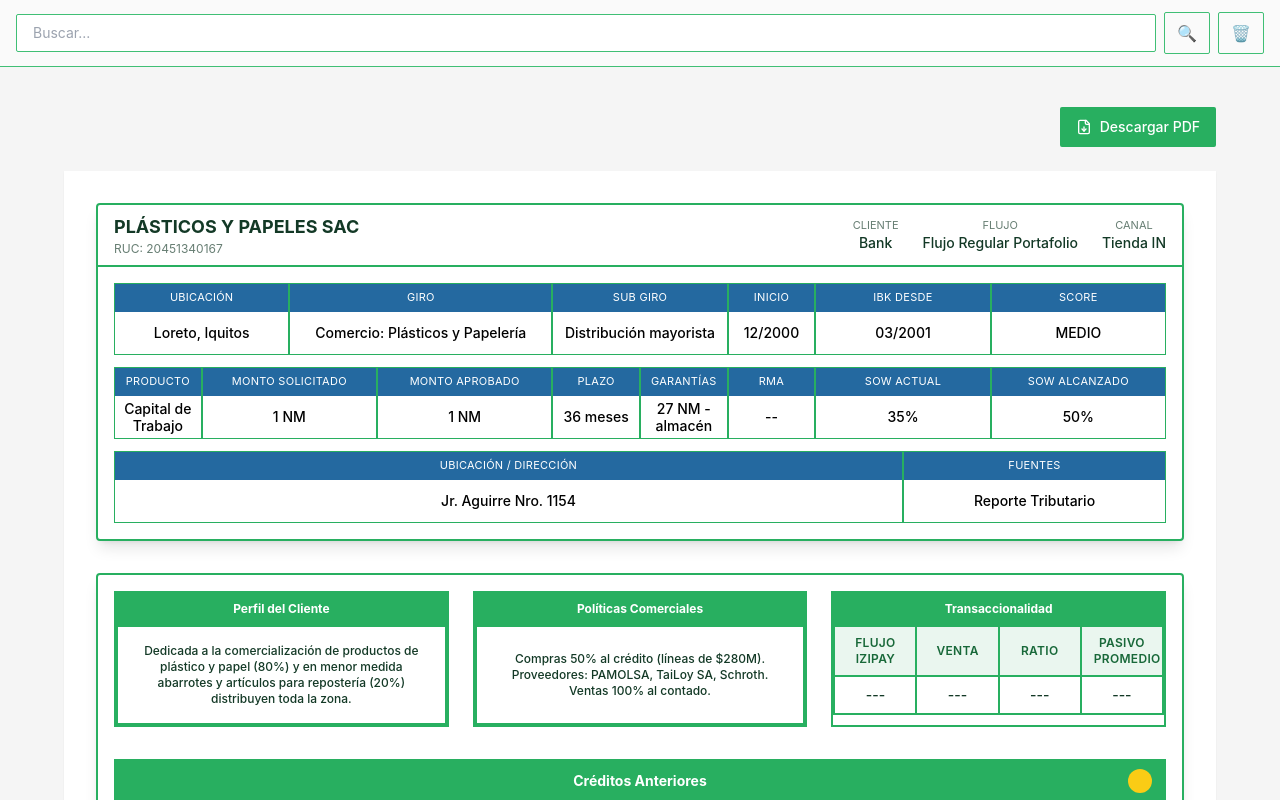
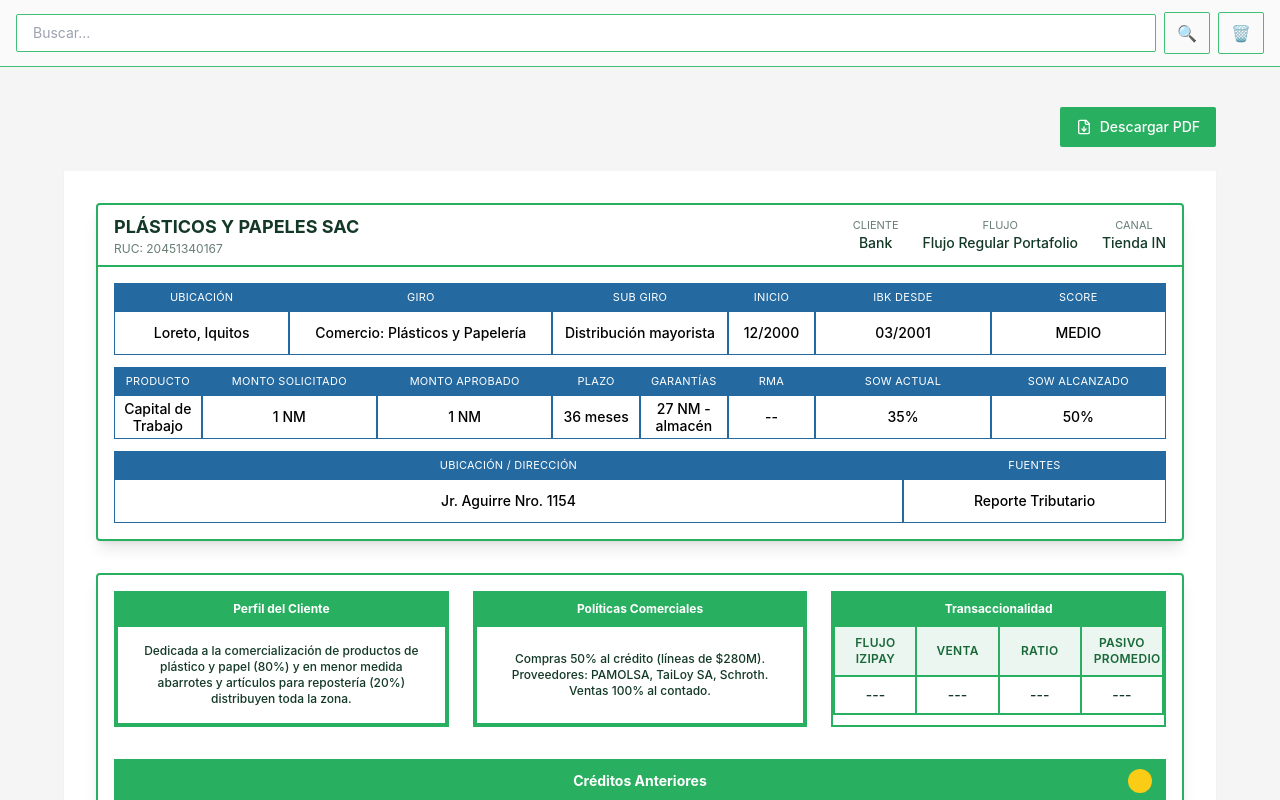
Before and after one commit to aless1999ct/OnePager-View, a React (Vite) app: page / in a window 1280 px wide. Shown: the top 800 px of the page. Built offline with nearby package versions, Linux system fonts and the light colour scheme; the HTML template or start-up script is replaced by a standard one.

Commit message:
Update CompanyDataCard.tsx

```diff
--- a/src/components/CompanyDataCard.tsx
+++ b/src/components/CompanyDataCard.tsx
@@ -5,10 +5,11 @@ interface DataFieldProps {
 }
 
 const DataField = ({ label, value, className = "" }: DataFieldProps) => (
-  <div className={`border border-primary flex flex-col ${className}`}>
+  <div className={`border border-[#2469A0] flex flex-col ${className}`}>
 
     {/* LABEL */}
-    <div className="
+    <div
+      className="
         bg-[#2469A0]
         text-white
         text-[11px]
@@ -21,12 +22,14 @@ const DataField = ({ label, value, className = "" }: DataFieldProps) => (
         justify-center
         min-h-[28px]
         leading-tight
-    ">
+      "
+    >
       {label}
     </div>
 
     {/* VALUE */}
-    <div className="
+    <div
+      className="
         bg-white
         text-black
         text-sm
@@ -38,13 +41,13 @@ const DataField = ({ label, value, className = "" }: DataFieldProps) => (
         justify-center
         min-h-[42px]
         leading-tight
-    ">
+      "
+    >
       {value}
     </div>
 
   </div>
 );
-
 
 interface CompanyDataCardProps {
   data: {
```
Lines whose indentation alone changed are shown as unchanged.
